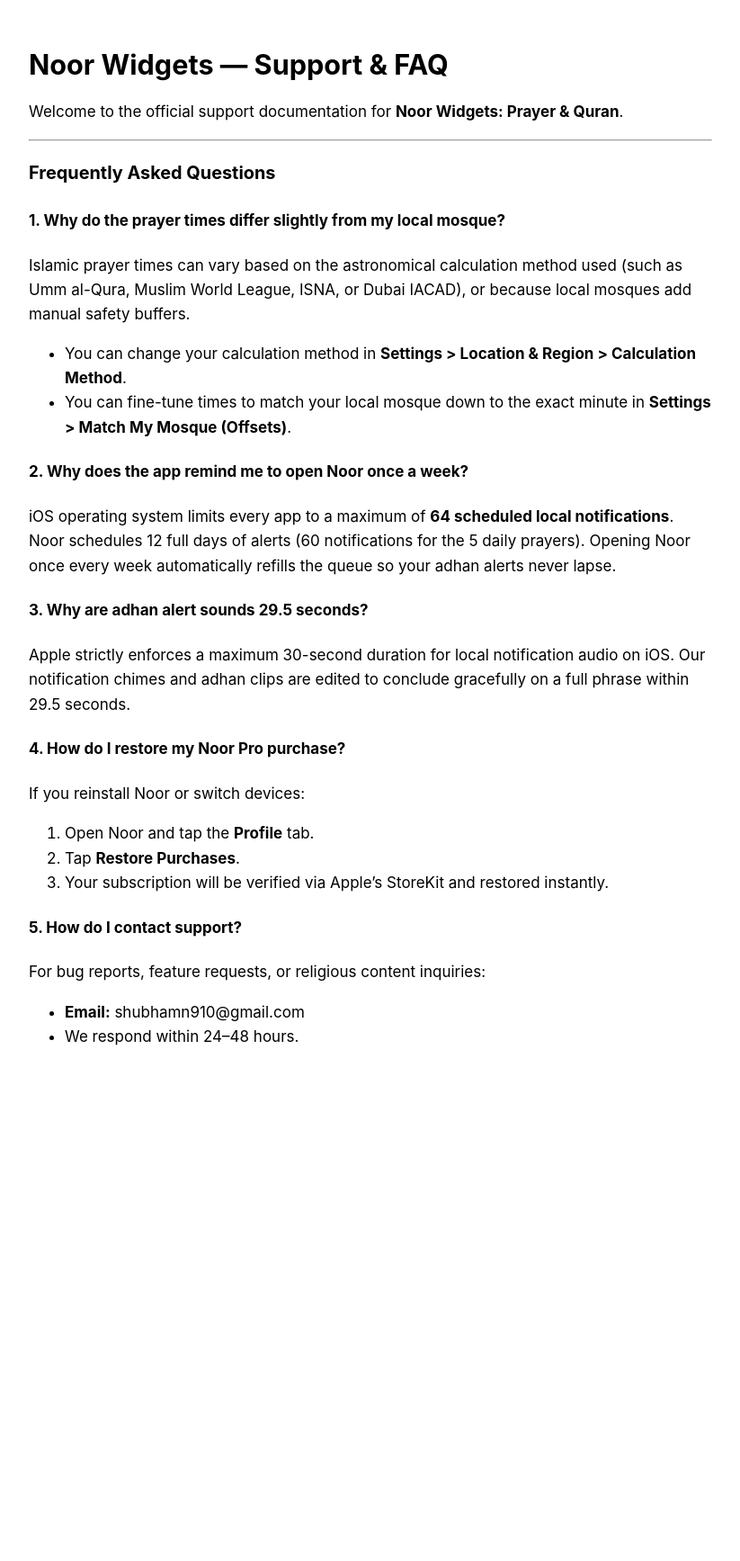
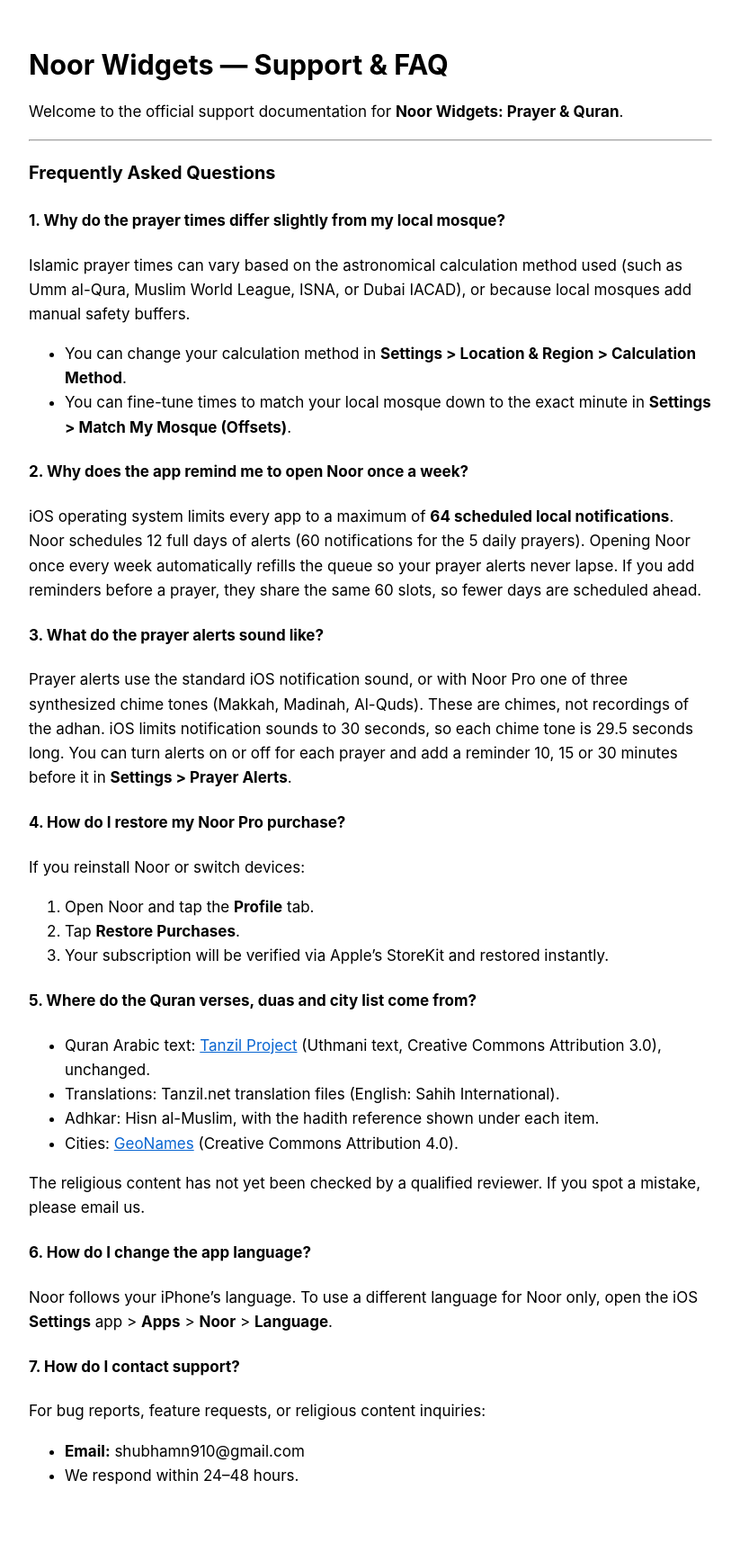
Before and after one commit to negishubham007/apps, a Jekyll site: the page built from noor/index.md, in a window 1280 px wide. Shown: the whole page at 90% size, without its empty margins (228-1051 px from the left). Built offline with Jekyll 4.4.1, drawn with Linux system fonts in a browser that asks for light colours; our own code applies the rules of GitHub Pages for plain Markdown files; before the commit the page ends 1247 px from its top, so only the background shows below that.

```diff
--- a/noor/index.md
+++ b/noor/index.md
@@ -18,10 +18,10 @@ Islamic prayer times can vary based on the astronomical calculation method used
 
 #### 2. Why does the app remind me to open Noor once a week?
 iOS operating system limits every app to a maximum of **64 scheduled local notifications**.
-Noor schedules 12 full days of alerts (60 notifications for the 5 daily prayers). Opening Noor once every week automatically refills the queue so your adhan alerts never lapse.
+Noor schedules 12 full days of alerts (60 notifications for the 5 daily prayers). Opening Noor once every week automatically refills the queue so your prayer alerts never lapse. If you add reminders before a prayer, they share the same 60 slots, so fewer days are scheduled ahead.
 
-#### 3. Why are adhan alert sounds 29.5 seconds?
-Apple strictly enforces a maximum 30-second duration for local notification audio on iOS. Our notification chimes and adhan clips are edited to conclude gracefully on a full phrase within 29.5 seconds.
+#### 3. What do the prayer alerts sound like?
+Prayer alerts use the standard iOS notification sound, or with Noor Pro one of three synthesized chime tones (Makkah, Madinah, Al-Quds). These are chimes, not recordings of the adhan. iOS limits notification sounds to 30 seconds, so each chime tone is 29.5 seconds long. You can turn alerts on or off for each prayer and add a reminder 10, 15 or 30 minutes before it in **Settings > Prayer Alerts**.
 
 #### 4. How do I restore my Noor Pro purchase?
 If you reinstall Noor or switch devices:
@@ -29,7 +29,18 @@ If you reinstall Noor or switch devices:
 2. Tap **Restore Purchases**.
 3. Your subscription will be verified via Apple's StoreKit and restored instantly.
 
-#### 5. How do I contact support?
+#### 5. Where do the Quran verses, duas and city list come from?
+- Quran Arabic text: [Tanzil Project](https://tanzil.net) (Uthmani text, Creative Commons Attribution 3.0), unchanged.
+- Translations: Tanzil.net translation files (English: Sahih International).
+- Adhkar: Hisn al-Muslim, with the hadith reference shown under each item.
+- Cities: [GeoNames](https://www.geonames.org) (Creative Commons Attribution 4.0).
+
+The religious content has not yet been checked by a qualified reviewer. If you spot a mistake, please email us.
+
+#### 6. How do I change the app language?
+Noor follows your iPhone's language. To use a different language for Noor only, open the iOS **Settings** app > **Apps** > **Noor** > **Language**.
+
+#### 7. How do I contact support?
 For bug reports, feature requests, or religious content inquiries:
 - **Email:** shubhamn910@gmail.com
 - We respond within 24–48 hours.
```
Also changed, not shown: index.md (+2 -2 lines), privacy.md (+1 -1 lines), residays/index.md (+1 -1 lines), shrinkwise/index.md (+6 -2 lines).
